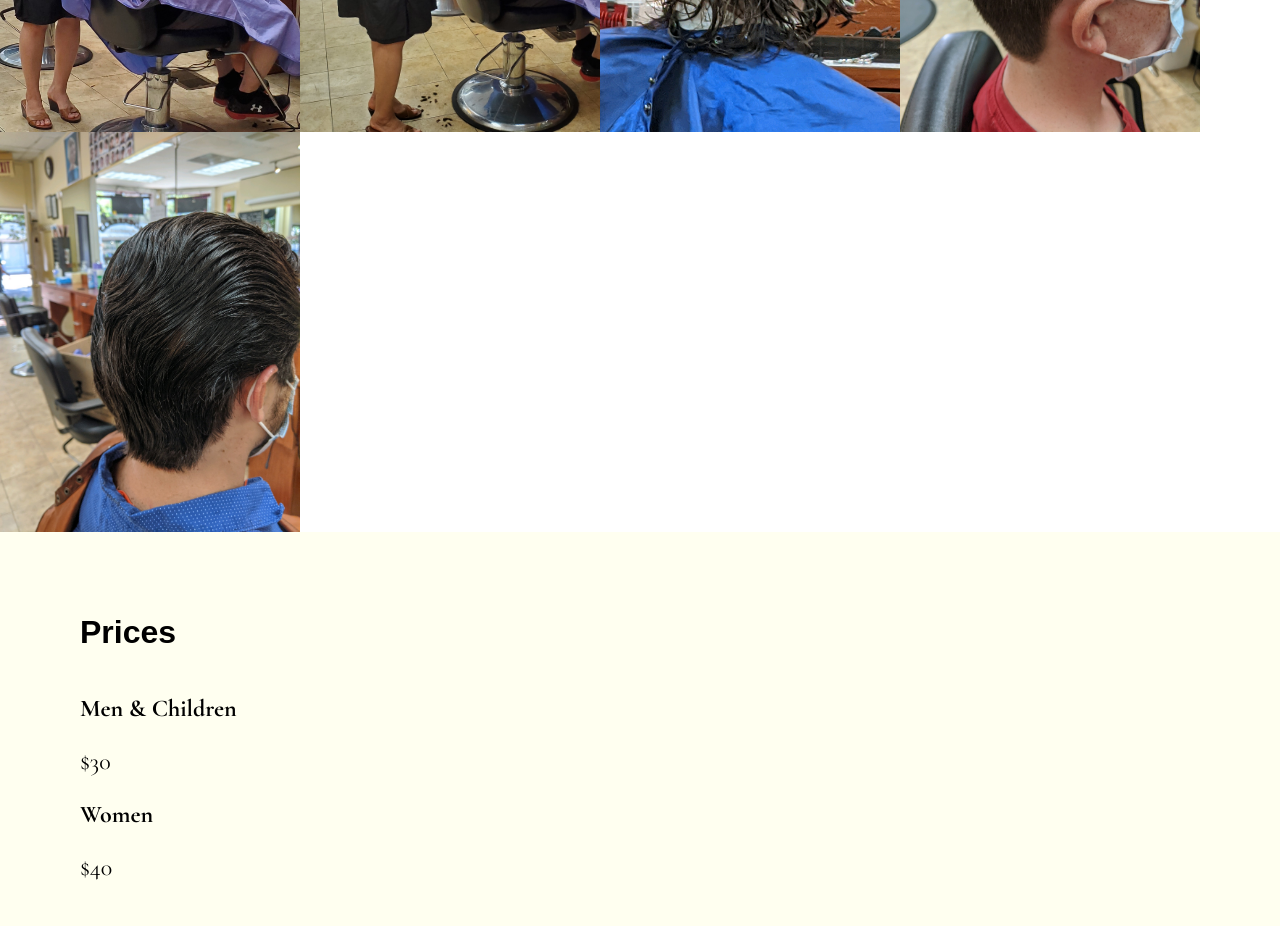
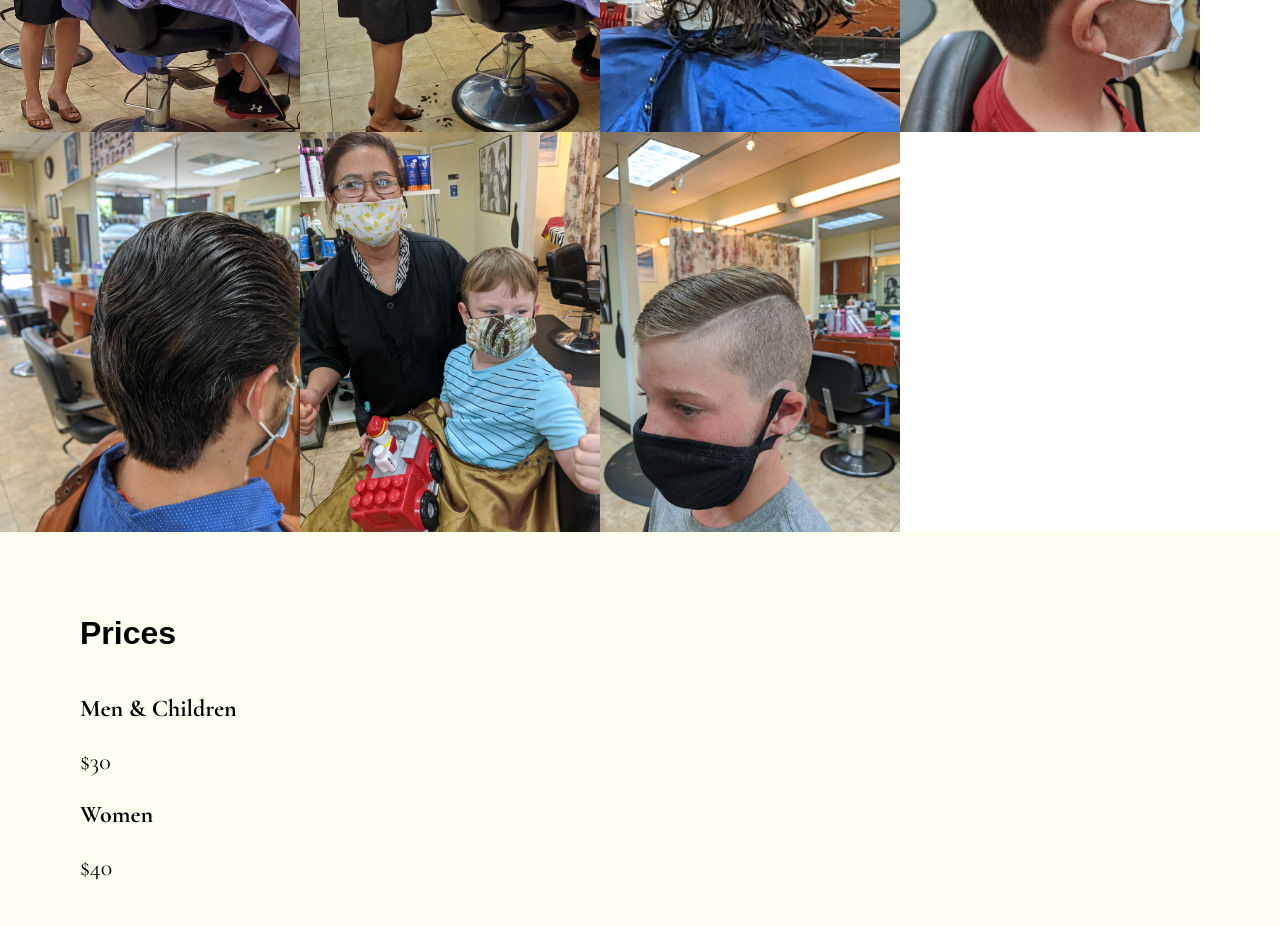
Before and after one commit to dungngoctran/dungngoctran.github.io, a React (Create React App) app: page / in a window 1280 px wide. Shown: the part 780-1706 px from the top of the page. Built offline with nearby package versions, Linux system fonts and the light colour scheme; a web font is replaced by a local one.

Commit message:
more pics and title update

```diff
--- a/public/index.html
+++ b/public/index.html
@@ -26,7 +26,7 @@
       work correctly both with client-side routing and a non-root public URL.
       Learn how to configure a non-root public URL by running `npm run build`.
     -->
-    <title>React App</title>
+    <title>Debbie's Website</title>
   </head>
   <body>
     <noscript>You need to enable JavaScript to run this app.</noscript>
--- a/src/Gallery.js
+++ b/src/Gallery.js
@@ -5,6 +5,8 @@ import Pic2 from './resources/pic2.jpg';
 import Pic3 from './resources/pic3.jpg';
 import Pic4 from './resources/pic4.jpg';
 import Pic5 from './resources/pic5.jpg';
+import Pic6 from './resources/pic6.jpg';
+import Pic7 from './resources/pic7.jpg';
 
 class Gallery extends React.Component {
 
@@ -16,6 +18,8 @@ class Gallery extends React.Component {
 				<img src={Pic3} alt="Day 2 pic 1"/>
 				<img src={Pic4} alt="Day 2 pic 2"/>
 				<img src={Pic5} alt="Day 2 pic 3"/>
+				<img src={Pic6} alt="Day 3 pic 1"/>
+				<img src={Pic7} alt="Day 3 pic 2"/>
 			</div>
 		)
 	}
```
Also changed, not shown: src/resources/pic6.jpg (added), src/resources/pic7.jpg (added).
